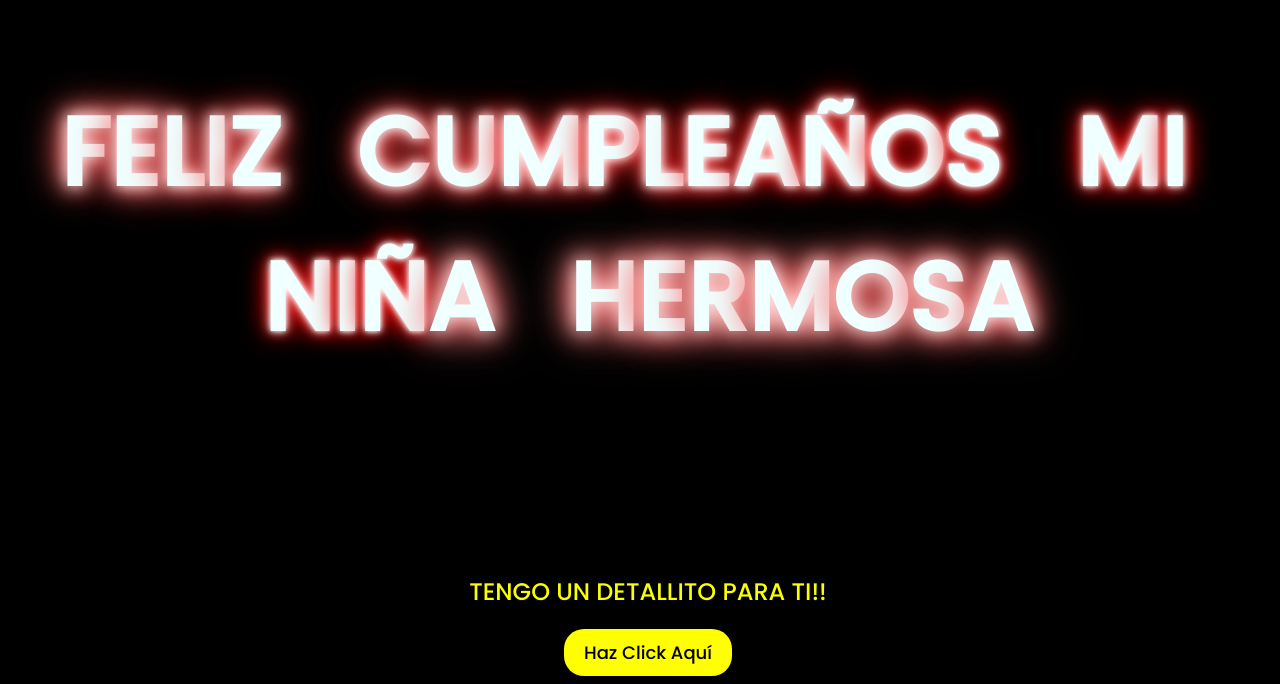
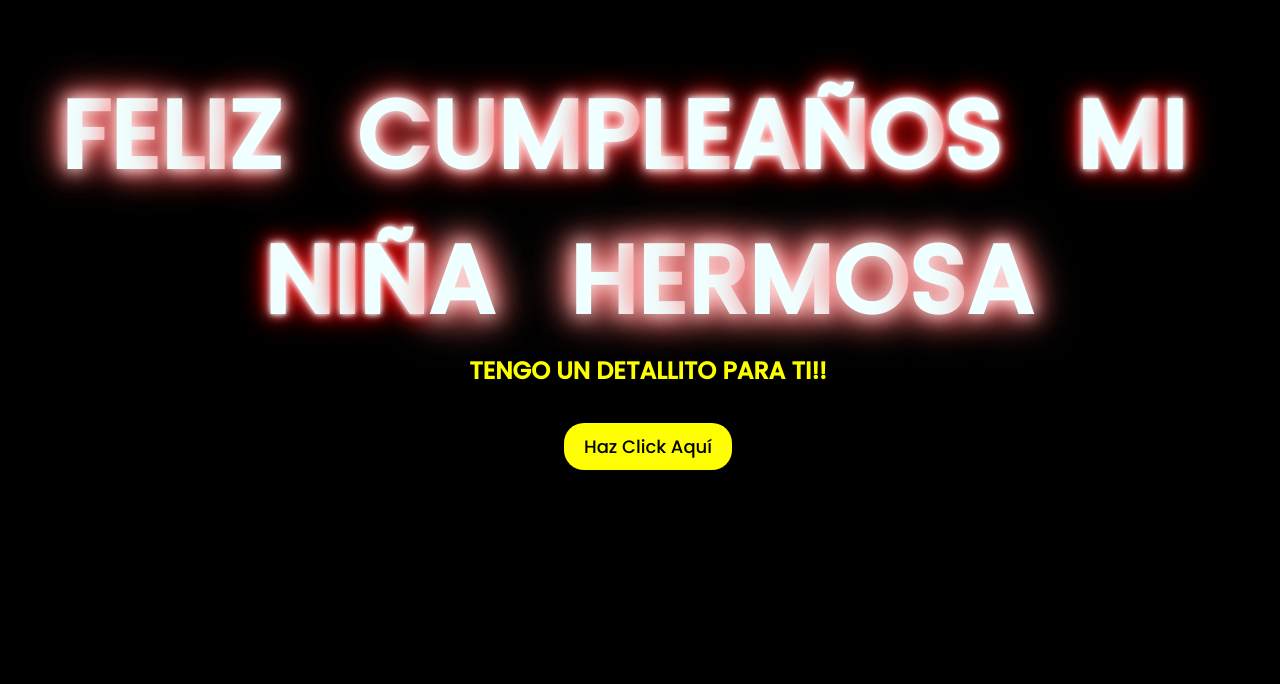
Before and after one commit to CarlosVergara19/CarlosVergara19.github.io, a plain HTML site: page index.html in a window 1280 px wide. Shown: the part 132-816 px from the top of the page. Drawn offline with Linux system fonts and the light colour scheme.

Commit message:
Update index.html

```diff
--- a/index.html
+++ b/index.html
@@ -21,17 +21,19 @@
             <span>N</span><span>I</span><span>Ñ</span><span>A</span>
             &nbsp;
             <span>H</span><span>E</span><span>R</span><span>M</span><span>O</span><span>S</span><span>A</span>
+
+
+            <div class="description button">
+                <span>TENGO UN DETALLITO PARA TI!!</span> <br><br>
+                <button>
+                    <a href="FLORES.html">Haz Click Aquí</a>
+                </button>
+            </div>
+
         </div>
+
     </div>
 
-    <div class="description">
-        <span>TENGO UN DETALLITO PARA TI!!</span>
-    </div>
-    <div class="button">
-        <button>
-            <a href="FLORES.html">Haz Click Aquí</a>
-        </button>
 
-    </div>
 </body>
 </html>
```
